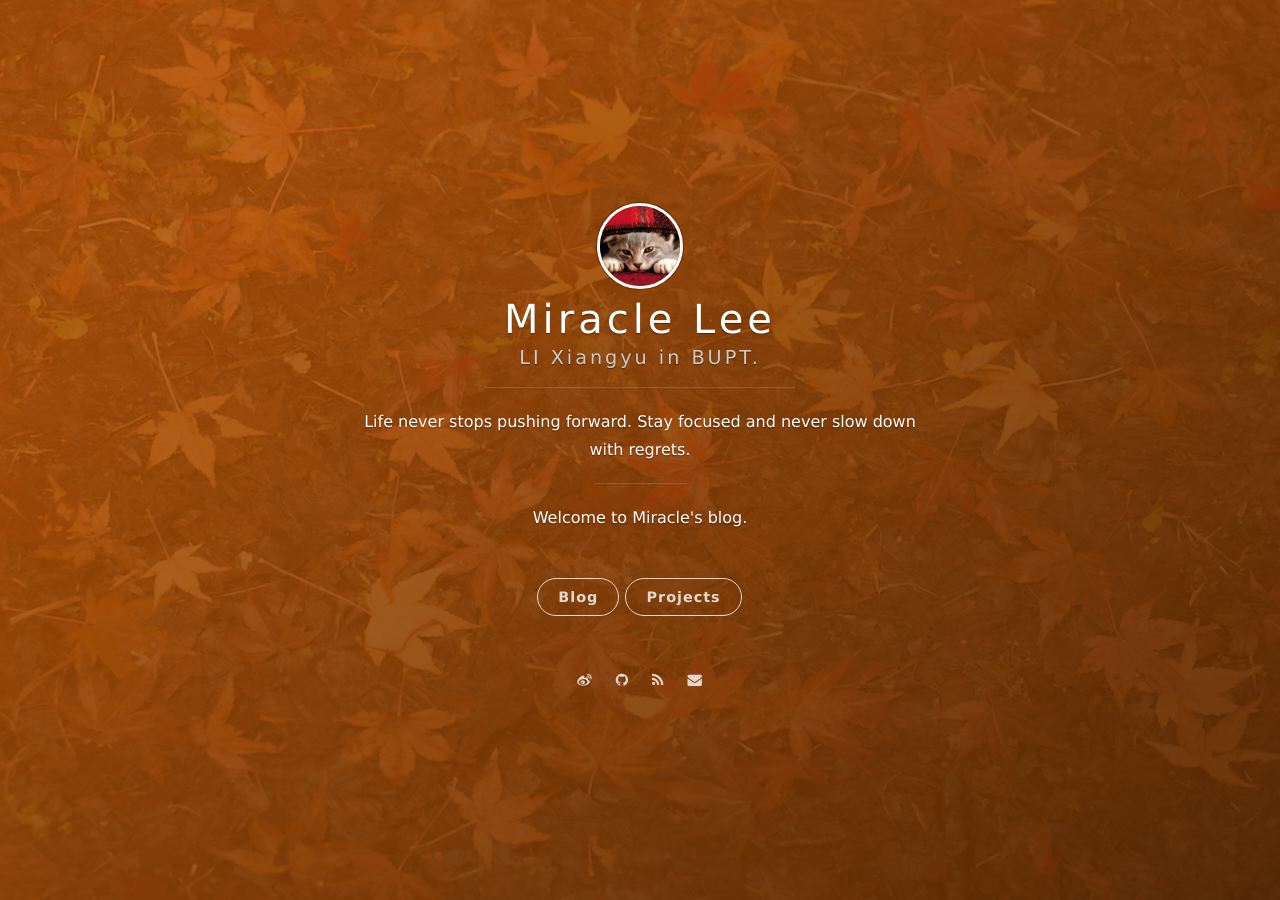
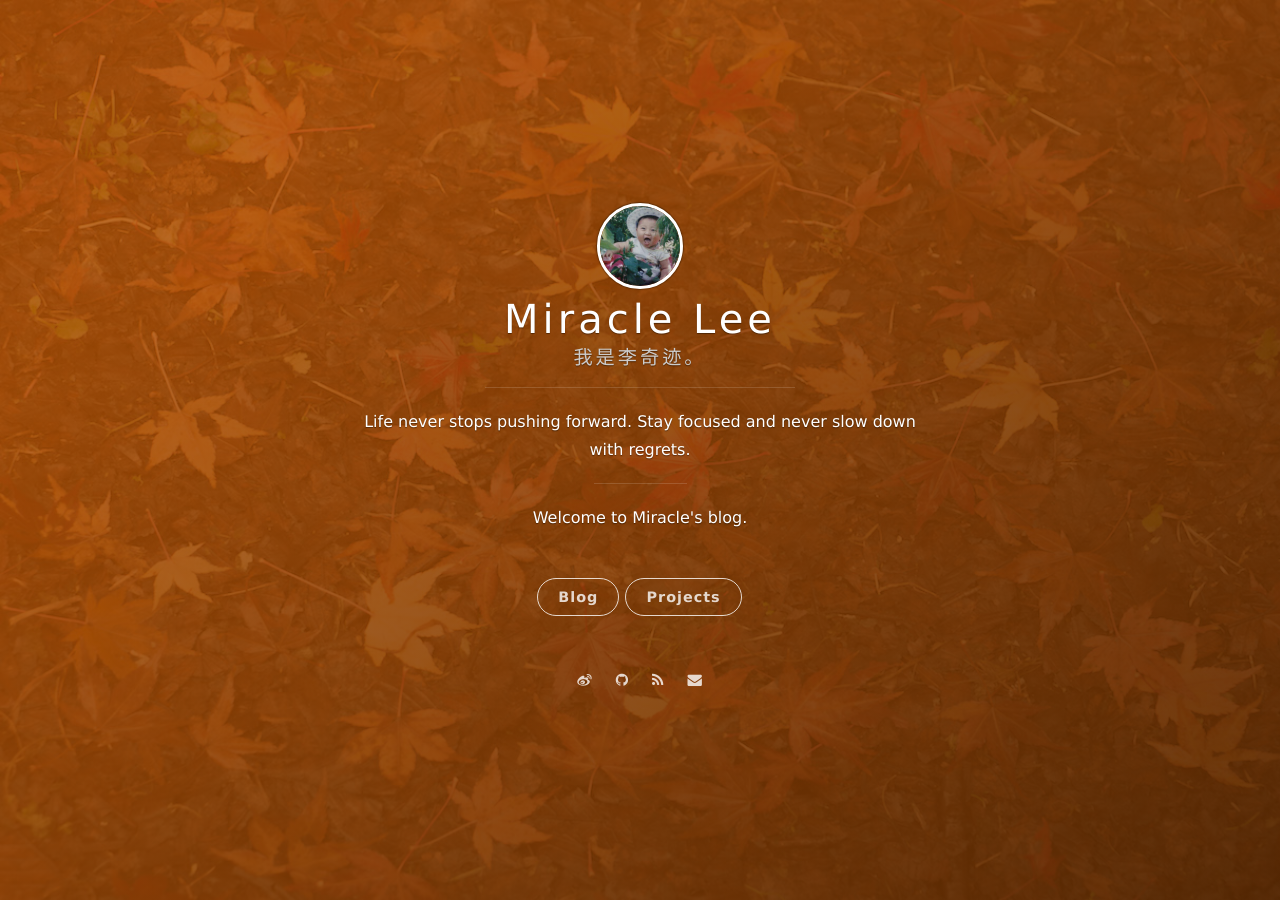
Before and after one commit to onevcat/vno-jekyll, a Jekyll site: the page built from index.html, in a window 1280 px wide. Built offline with Jekyll 4.4.1, drawn with Linux system fonts in a browser that asks for light colours; nearby versions of some CDN libraries; the list of posts is cut into pages by our own code.

Commit message:
update0818

```diff
--- a/_config.yml
+++ b/_config.yml
@@ -1,6 +1,6 @@
 # Basic
 title: Miracle Lee
-subtitle: LI Xiangyu in BUPT.
+subtitle: 我是李奇迹。
 welcome_message: Welcome to Miracle's blog.
 description: Life never stops pushing forward. Stay focused and never slow down with regrets.
 creator: <a href="http://lixiangyu.cc">@Miracle</a>
```
Also changed, not shown: assets/images/avatar.jpg.
